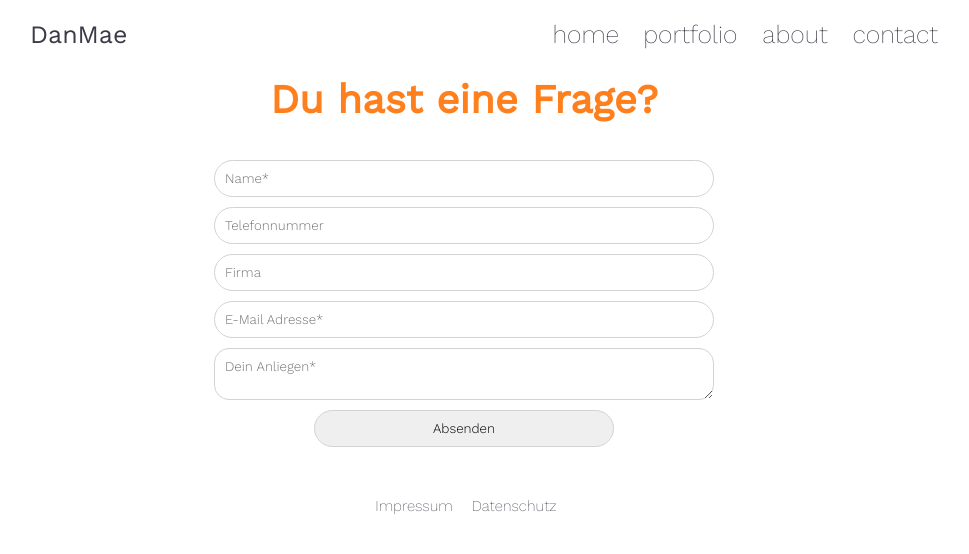
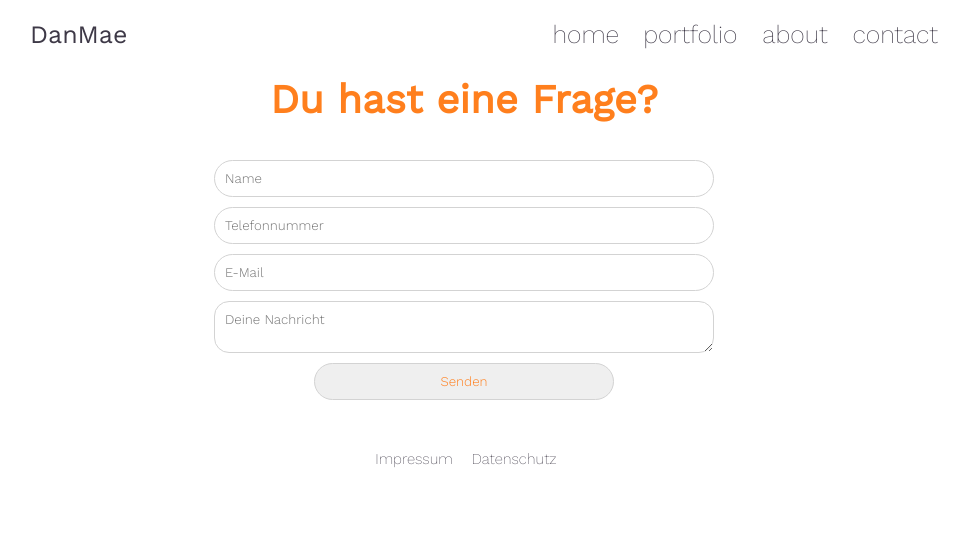
Before and after one commit to danmae/danmae, a React (Create React App) app: page /contact in a window 1280 px wide. Shown: the top 554 px of the page, without its empty margins (176-1145 px from the left). Built offline with nearby package versions, Linux system fonts and the light colour scheme.

Commit message:
emailjs initial config

```diff
--- a/package.json
+++ b/package.json
@@ -3,6 +3,7 @@
   "version": "0.1.0",
   "private": true,
   "dependencies": {
+    "@emailjs/browser": "^4.3.3",
     "@emotion/react": "^11.11.4",
     "@emotion/styled": "^11.11.5",
     "@mui/material": "^5.15.18",
@@ -15,6 +16,7 @@
     "@types/react-dom": "^18.2.23",
     "react": "^18.2.0",
     "react-dom": "^18.2.0",
+    "react-hook-form": "^7.51.5",
     "react-icons": "^5.0.1",
     "react-scripts": "5.0.1",
     "typescript": "^4.9.5",
--- a/src/components/contact.tsx
+++ b/src/components/contact.tsx
@@ -1,16 +1,29 @@
-import React, { useState } from 'react';
+import React, { useState, useRef } from 'react';
 import "../css/contact.css";
+import emailjs from '@emailjs/browser';
 
 const Contact = () => {
-  const [name, setName] = useState('');
-  const [phone, setPhone] = useState('');
-  const [mail, setMail] = useState('');
-  const [firma, setFirma] = useState('');
-  const [anfrage, setAnfrage] = useState('');
-
-  const handleSubmit = (event: React.FormEvent<HTMLFormElement>) => {
-    event.preventDefault();
-    console.log(`Name: ${name}, Phone: ${phone}, Mail: ${mail}, Firma: ${firma}, Problem: ${anfrage}`);
+  const form = useRef<HTMLFormElement>(null);
+  const [buttonmsg, setButtonmsg] = useState("Senden");
+  const [schriftfarbe, setSchriftfarbe] = useState('rgb(255, 127, 29)');
+  const [border, setBorder] = useState('1px solid lightgray');
+  // Function called on submit that uses emailjs to send email of valid contact form
+  const sendEmail = (e: React.FormEvent<HTMLFormElement>) => {
+    setButtonmsg("Nachricht wird gesendet...");
+    e.preventDefault();
+    emailjs
+      .sendForm('service_hm798e3', 'template_etvwrb5', form.current!, '0gxTA7VVH76n-cfJ7')
+      .then(
+        () => {
+          setButtonmsg("Nachricht wurde Gesendet");
+          setSchriftfarbe('green');
+          setBorder('1px solid green');
+          form.current!.reset();
+        },
+        (error) => {
+          console.log('FAILED...', error.text);
+        },
+      );
   };
 
   return (
@@ -20,14 +33,13 @@ const Contact = () => {
         <a className="mobiletext" href="/about">about</a>
       </nav>
       <h1 className='contact-heading'>Du hast eine Frage?</h1>
-      <form onSubmit={handleSubmit}>
+      <form ref={form} onSubmit={sendEmail}>
         <div className='contact'>
-          <input className='' type="text" id="name" name="name" value={name} onChange={e => setName(e.target.value)} placeholder='Name*' required/>
-          <input className='' type="text" id="phone" name="phone" value={phone} onChange={e => setPhone(e.target.value)} placeholder='Telefonnummer'/>
-          <input className='' type="text" id="firma" name="firma" value={firma} onChange={e => setFirma(e.target.value)} placeholder='Firma'/>
-          <input className='' type="text" id="mail" name="mail" value={mail} onChange={e => setMail(e.target.value)} placeholder='E-Mail Adresse*' required/>
-          <textarea className='' id="anfrage" name="anfrage" value={anfrage} onChange={e => setAnfrage(e.target.value)} placeholder='Dein Anliegen*' required/>
-          <input className='' type="submit" value="Absenden"/>
+        <input type="text" name="name" placeholder='Name'/>
+        <input type="text" name="phone" placeholder='Telefonnummer'/>
+        <input type="email" name="mail" placeholder='E-Mail'/>
+        <textarea name="anfrage" placeholder='Deine Nachricht'/>
+        <input type="submit" value={buttonmsg} style={{color: schriftfarbe, border: border}}/>
         </div>
       </form>
     </div>
```
Also changed, not shown: 1 other file (tests, documents, lock files or other folders).
